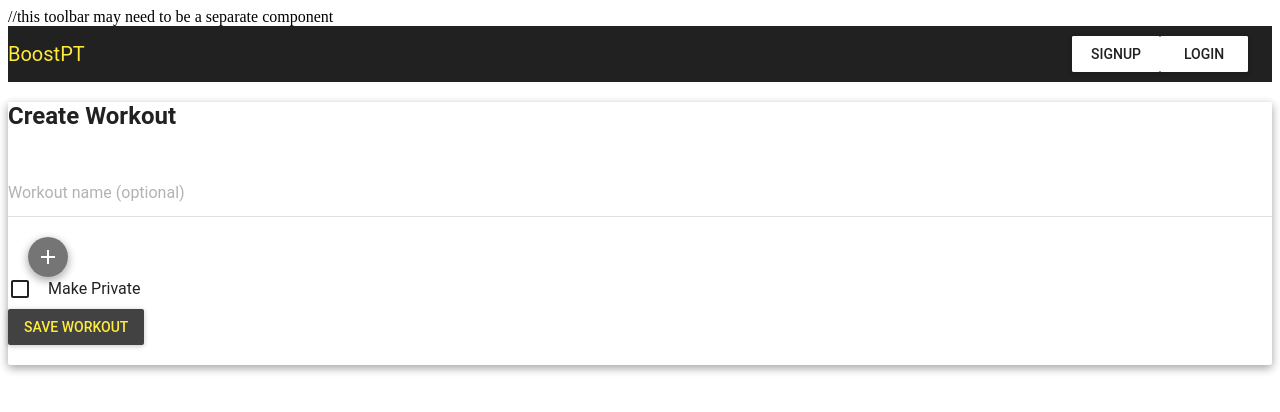
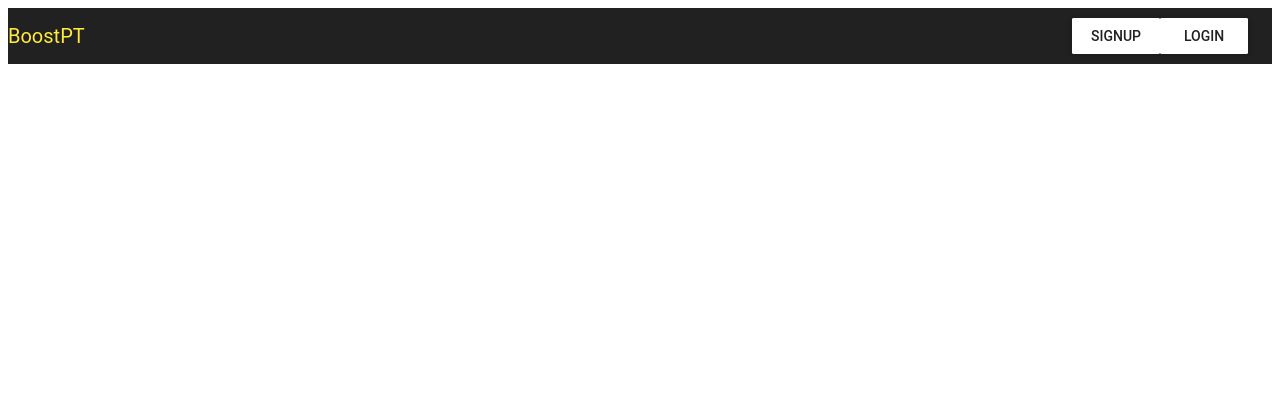
Before and after one commit to BoostPT/boostPT-ui, a React app in the folder client/: page / in a window 1280 px wide. Shown: the top 412 px of the page. Built offline with nearby package versions, Linux system fonts and the light colour scheme; the HTML template or start-up script is replaced by a standard one.

Commit message:
Added user_id to payload and moved package.json dependencies to client

```diff
--- a/client/package.json
+++ b/client/package.json
@@ -23,8 +23,11 @@
     "@fortawesome/fontawesome-free-solid": "^5.0.12",
     "@fortawesome/react-fontawesome": "0.0.19",
     "axios": "^0.18.0",
+    "classnames": "^2.2.5",
+    "lodash": "^4.17.4",
     "material-ui": "^0.20.0",
     "moment": "^2.22.0",
+    "prop-types": "^15.6.1",
     "react": "^16.3.1",
     "react-dom": "^16.3.1",
     "react-dropzone": "^4.2.9",
--- a/client/src/components/CreateWorkout.jsx
+++ b/client/src/components/CreateWorkout.jsx
@@ -112,8 +112,15 @@ class CreateWorkout extends Component {
   }
 
   async handleFormSubmit() {
+    const payload = {
+      user_id: this.props.user_id,
+      workoutName: this.state.workoutName,
+      exerciseForms: this.state.exerciseForms,
+      isPublic: this.state.isPublic
+    };
+
     try {
-      const submitWorkout = await axios.post(this.props.REST_SERVER_URL.concat(this.props.API_ENDPOINT), this.state);
+      const submitWorkout = await axios.post(this.props.REST_SERVER_URL.concat(this.props.API_ENDPOINT), payload);
     }
     catch(err) {
       console.log('Error submitting workout form', err);
@@ -175,7 +182,7 @@ class CreateWorkout extends Component {
 
   render() {
     return (
-      <Paper id="create-workout-outer" zDepth={2}>
+      <Paper id="create-workout-outer" zDepth={5}>
         <div id="create-workout-inner">
           <h2 className="create-workout-header">Create Workout</h2>
           <br />
@@ -207,6 +214,7 @@ class CreateWorkout extends Component {
 }
 
 CreateWorkout.propTypes = {
+  user_id: PropTypes.string.isRequired,
   REST_SERVER_URL: PropTypes.string.isRequired,
   API_ENDPOINT: PropTypes.string.isRequired
 };
--- a/client/src/components/dashPage/index.jsx
+++ b/client/src/components/dashPage/index.jsx
@@ -1,6 +1,8 @@
 import React, { Component } from 'react';
 import Navbar from './navbar.jsx';
 import {Tabs, Tab} from 'material-ui/Tabs';
+
+import CreateWorkout from '../CreateWorkout.jsx';
 
 const tabStyle = {
   defaultTab: {
@@ -52,6 +54,7 @@ class DashPage extends Component{
             </div>
           </Tab>
         </Tabs>
+        <CreateWorkout user_id={this.props.userInfo.id} REST_SERVER_URL='http://localhost:8000/api' API_ENDPOINT='/workouts/addWorkout' />
       </div>
     );
   }
--- a/client/src/components/landingPage/index.jsx
+++ b/client/src/components/landingPage/index.jsx
@@ -12,13 +12,10 @@ const toolbarTitleStyle = {
   color: colors.yellow500
 }
 
-import CreateWorkout from '../CreateWorkout.jsx';
-
 class LandingPage extends Component {
   render() {
 
     return (
-      <div>
       //this toolbar may need to be a separate component
       <Toolbar style={toolbarStyle} className="landingPageToolBar">
         <ToolbarGroup firstChild={true}>
@@ -30,8 +27,6 @@ class LandingPage extends Component {
           <Link to='/login'><RaisedButton label="Login" /></Link>
         </ToolbarGroup>
       </Toolbar>
-      <CreateWorkout REST_SERVER_URL='http://localhost:8000/api' API_ENDPOINT='/workouts/addWorkout' />
-      </div>
 
     )
   }
--- a/package.json
+++ b/package.json
@@ -11,11 +11,8 @@
     "build": "cd client && npm run build"
   },
   "dependencies": {
-    "classnames": "^2.2.5",
     "dotenv": "^5.0.1",
     "env": "^0.0.2",
-    "lodash": "^4.17.4",
-    "npm-run-all": "^4.1.2",
-    "prop-types": "^15.6.1"
+    "npm-run-all": "^4.1.2"
   }
 }
```
Also changed, not shown: 2 other files (tests, documents, lock files or other folders).
